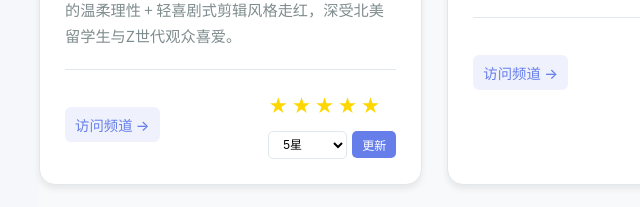
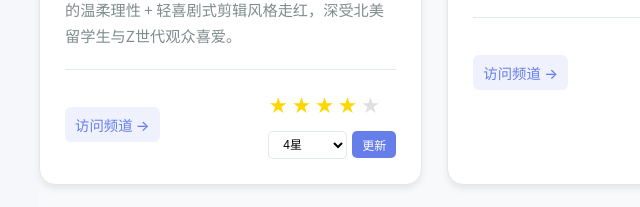
Before and after one commit to xinyuexu2469/youtube-curater, a plain HTML site: page index.html in a window 1280 px wide. Shown: the part 6734-6941 px from the top of the page, 1-641 px from the left. Drawn offline with Linux system fonts and the light colour scheme.

Commit message:
Update index.html

```diff
--- a/index.html
+++ b/index.html
@@ -2270,7 +2270,7 @@ const channelsData = [
                 region: "美国/华裔",
                 description: "来自西雅图，目前就读于 西北大学（Northwestern University）。以 大学生活 vlog、幽默短剧、Q&A 为主，内容自然真实、节奏明快。吐字清晰，发音标准，语气轻松幽默，是提升英语听力与口语表达的绝佳素材。以独特的温柔理性 + 轻喜剧式剪辑风格走红，深受北美留学生与Z世代观众喜爱。",
                 link: "https://www.youtube.com/%40Freddielooo?utm_source=chatgpt.com",
-                rating: 5
+                rating: 4
             },
             {
                 name: "Annie Fang",
@@ -2652,28 +2652,28 @@ const channelsData = [
                 region: "美国",
                 description: "兼具学霸与时尚感，以快节奏、高剪辑展现酷女孩成长。主题涵盖穿搭、效率、自我提升与商业思维，极具启发性。",
                 link: "https://www.youtube.com/@KaitiYoo",
-                rating: 5
+                rating: 4
             },
             {
                 name: "bestdressed",
                 region: "美国",
                 description: "复古美学与创意改造代表，曾因旧衣改造系列爆红。语速偏快、风格独特、叙事幽默，被誉为旧衣改造女王。",
                 link: "https://www.youtube.com/@bestdressed",
-                rating: 5
+                rating: 4
             },
             {
                 name: "HJ Evelyn",
                 region: "美国/韩裔",
                 description: "韩裔美籍vlogger，以家庭搞笑vlog著称。轻松有趣、笑点密集，是快乐学英语的理想选择。",
                 link: "https://www.youtube.com/%40hjevelynha?utm_source=chatgpt.com",
-                rating: 5
+                rating: 4
             },
             {
                 name: "Mai Pham",
                 region: "加拿大/越裔",
                 description: "越裔加拿大YouTuber，年轻有为、语速超快。内容涵盖旅行、美妆与成长故事，节奏明快、极具活力。",
                 link: "https://www.youtube.com/@maiphammy",
-                rating: 5
+                rating: 4
             }
         ]
     },
@@ -2741,7 +2741,7 @@ const channelsData = [
                 region: "美国",
                 description: "模特兼vlogger，主要分享旅行与时尚生活。语速适中，适合作为听力素材。",
                 link: "https://www.youtube.com/@EllieThumannn",
-                rating: 5
+                rating: 4
             }
         ]
     },
@@ -2805,7 +2805,7 @@ const channelsData = [
                 region: "英国",
                 description: "英国学术派读书博主，专攻名著精读与阅读方法。倡导慢读主义，如《追忆似水年华》每日10页计划。语言深刻，是提升阅读耐心与理解力的最佳伙伴。",
                 link: "https://www.youtube.com/@BenjaminMcEvoy",
-                rating: 5
+                rating: 4
             },
             {
                 name: "Throne of Pages",
@@ -2826,7 +2826,7 @@ const channelsData = [
                 region: "",
                 description: "澳大利亚作家兼插画师，记录写作与读书生活。系列包括尝试名作家写作习惯和写小说计划。氛围平静、极适合study with me或写作陪伴。",
                 link: "https://www.youtube.com/@ChristyAnneJones",
-                rating: 5
+                rating: 4
             },
             {
                 name: "JustAli",
@@ -2840,14 +2840,14 @@ const channelsData = [
                 region: "",
                 description: "哈佛计算机科学毕业生，现居加州。分享学习方法、心流理论与阅读心得。他倡导用阅读改变思维模式，是高智思考系博主代表。",
                 link: "https://www.youtube.com/@thejohnfish",
-                rating: 5
+                rating: 4
             },
             {
                 name: "Haley Pham Vlogs",
                 region: "",
                 description: "主打流行书测评与畅销书讨论，内容轻松有趣。虽偏向流量文学，但能快速掌握当下阅读热点。适合想了解当年最火书籍的观众。",
                 link: "https://www.youtube.com/@haleyphamvlogs",
-                rating: 5
+                rating: 4
             },
             {
                 name: "Productivity Game",
@@ -3198,7 +3198,7 @@ const channelsData = [
                 region: "美国",
                 description: "精选优质儿童绘本，内容互动性强。鼓励孩子思考、提问与复述，提升语言表达能力。更新频率稳定，适合家庭共读。",
                 link: "https://www.youtube.com/@StoryTimePlayTime",
-                rating: 4
+                rating: 5
             },
             {
                 name: "bookboxinc",
@@ -3212,7 +3212,7 @@ const channelsData = [
                 region: "美国",
                 description: "以快乐阅读为主题的绘本朗读频道。语速温和、内容轻松，适合幼儿睡前磨耳与语言启蒙。帮助孩子在放松的氛围中爱上英语。",
                 link: "https://www.youtube.com/@Readingis",
-                rating: 4
+                rating: 5
             }
         ]
     },
```
